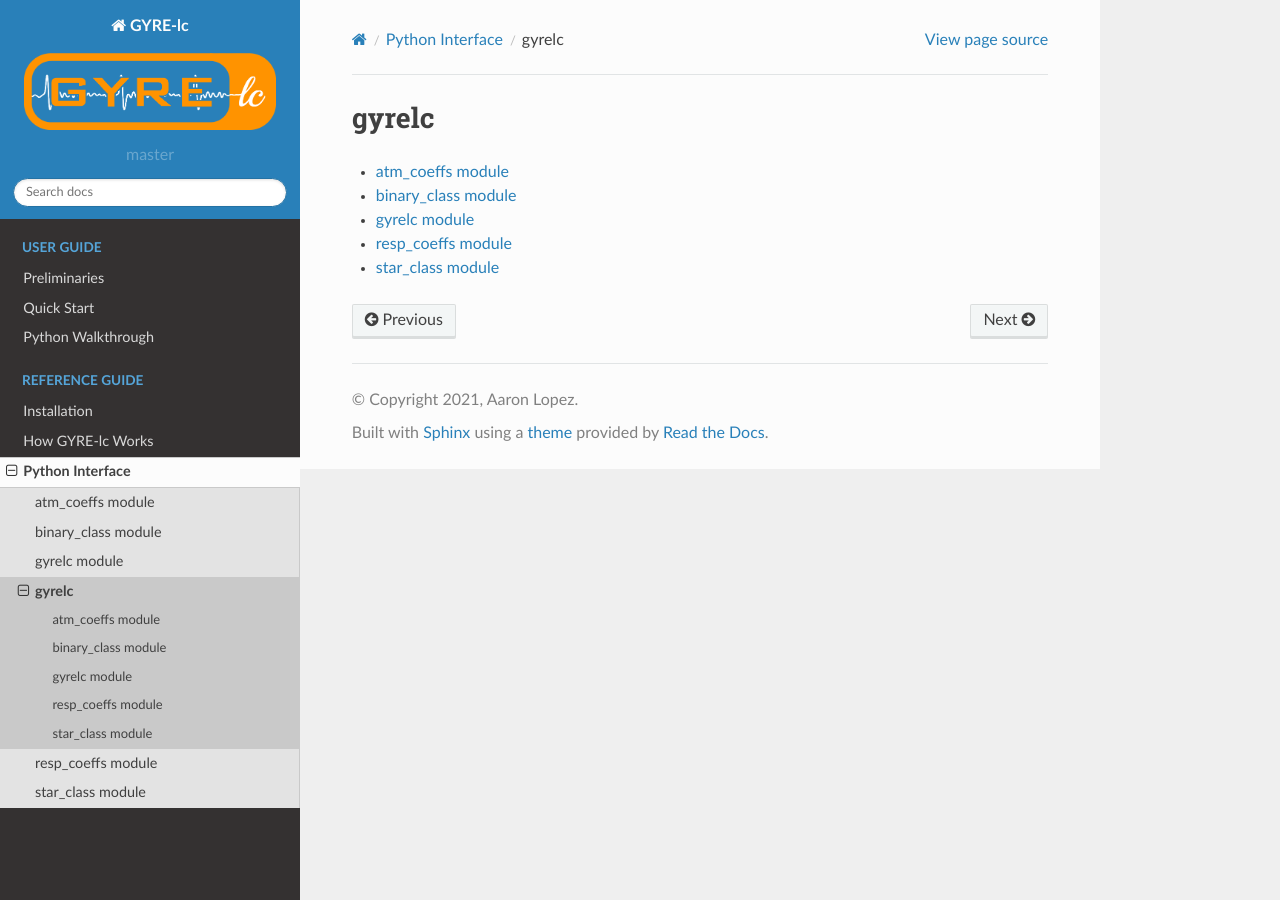
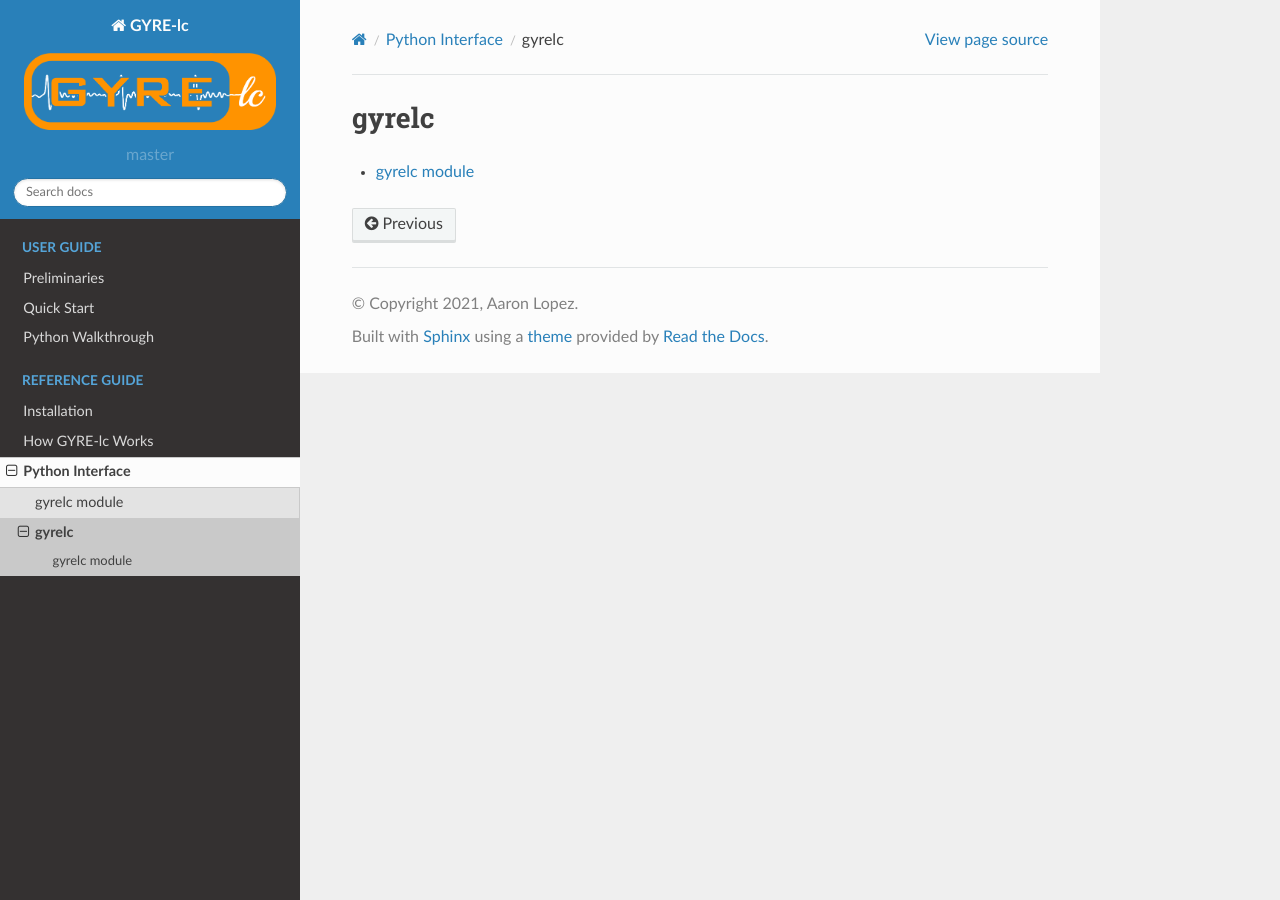
Before and after one commit to aaronesque/gyre-lc, a Sphinx documentation site: the page built from docs/source/ref-guide/python-interface/modules.rst, in a window 1280 px wide. Built offline with Sphinx 7.4.7 and the Read the Docs theme 2.0.0, drawn with Linux system fonts in a browser that asks for light colours; pages that are not in the unit, such as notebooks, are missing from menus.

Commit message:
updated modules.rst, gyrelc.rst

```diff
--- a/docs/source/ref-guide/python-interface/atm_coeffs.rst
+++ /dev/null
@@ -1,7 +0,0 @@
-atm\_coeffs module
-==================
-
-.. automodule:: atm_coeffs
-   :members:
-   :undoc-members:
-   :show-inheritance:
--- a/docs/source/ref-guide/python-interface/binary_class.rst
+++ /dev/null
@@ -1,9 +0,0 @@
-binary\_class module
-====================
-
-.. currentmodule:: gyrelc
-
-.. autoclass:: binary_class
-   :members:
-   :undoc-members:
-   :show-inheritance:
--- a/docs/source/ref-guide/python-interface/gyrelc.rst
+++ b/docs/source/ref-guide/python-interface/gyrelc.rst
@@ -5,4 +5,3 @@ gyrelc module
    :members:
    :undoc-members:
    :show-inheritance:
-   :noindex:
--- a/docs/source/ref-guide/python-interface/modules.rst
+++ b/docs/source/ref-guide/python-interface/modules.rst
@@ -4,8 +4,4 @@ gyrelc
 .. toctree::
    :maxdepth: 4
 
-   atm_coeffs
-   binary_class
    gyrelc
-   resp_coeffs
-   star_class
--- a/docs/source/ref-guide/python-interface/resp_coeffs.rst
+++ /dev/null
@@ -1,7 +0,0 @@
-resp\_coeffs module
-===================
-
-.. automodule:: resp_coeffs
-   :members:
-   :undoc-members:
-   :show-inheritance:
--- a/docs/source/ref-guide/python-interface/star_class.rst
+++ /dev/null
@@ -1,7 +0,0 @@
-star\_class module
-==================
-
-.. automodule:: star_class
-   :members:
-   :undoc-members:
-   :show-inheritance:
```
